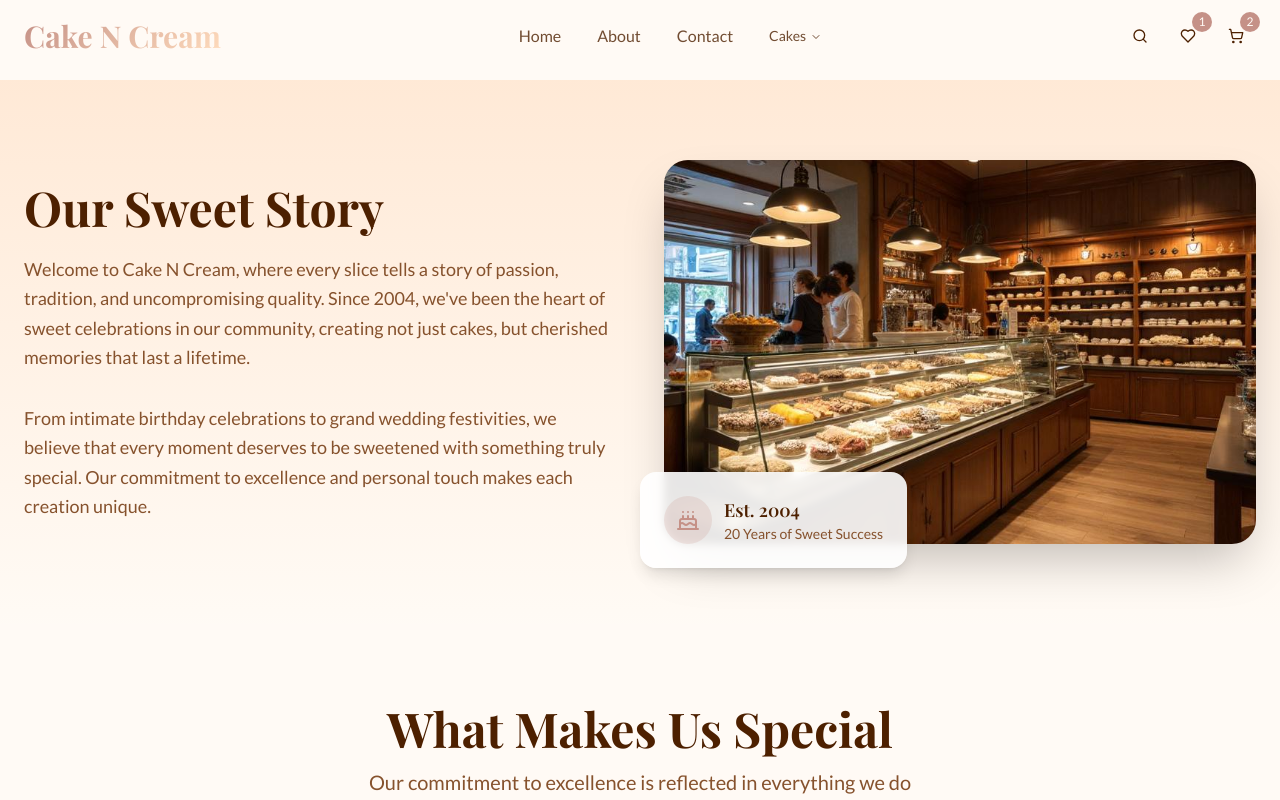
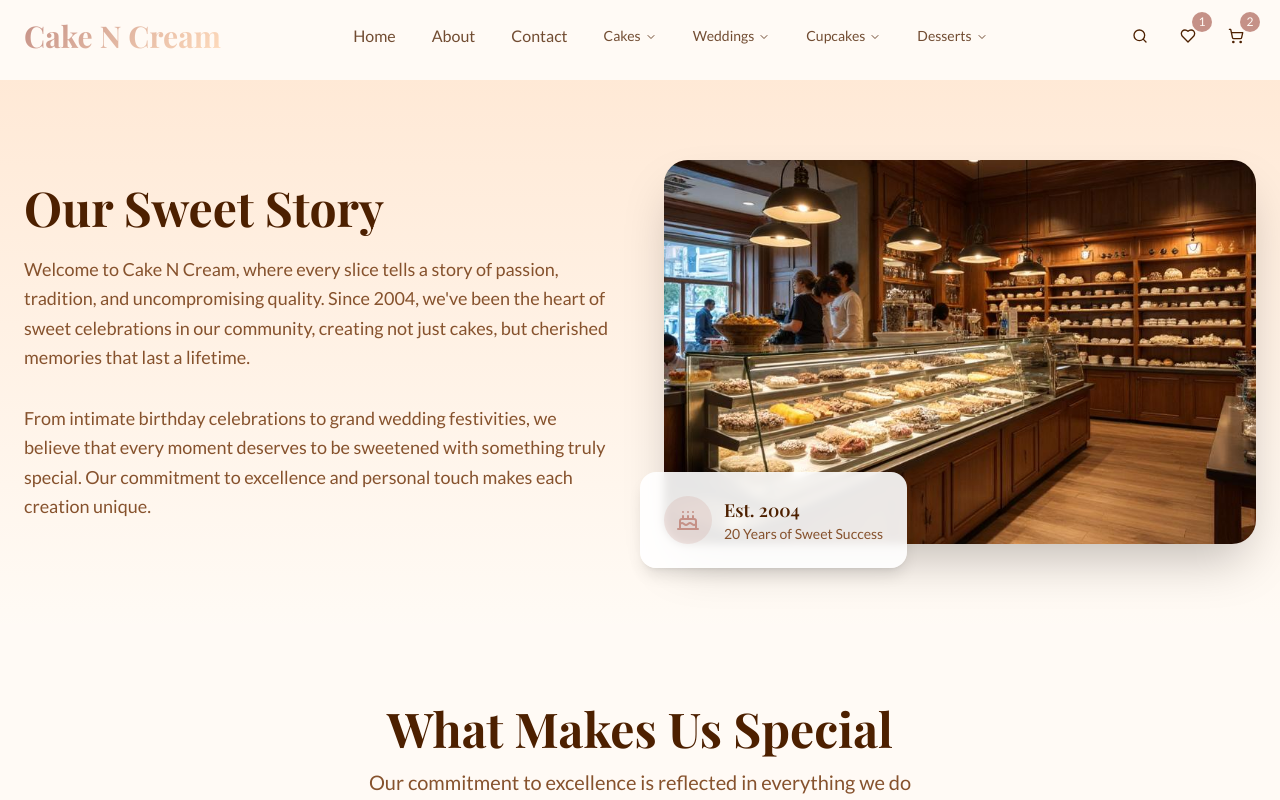
Before and after one commit to Yashrxx/cream-dreams-bakery-site, a React (Vite) app: page /about in a window 1280 px wide. Shown: the top 800 px of the page. Built offline with nearby package versions, Linux system fonts and the light colour scheme.

Commit message:
new changes

```diff
--- a/src/components/FloatingNav.tsx
+++ b/src/components/FloatingNav.tsx
@@ -148,30 +148,30 @@ const FloatingNav = ({
         { name: 'Wedding Cakes', description: 'Elegant celebration cakes starting from $200', to: '/products?category=wedding-cakes' },
       ]
     },
-    // weddings: {
-    //   title: 'Weddings',
-    //   items: [
-    //     { name: 'Two-Tier Cakes', description: 'Sizes: 6"& 4", 7"& 5", 8"& 6" - Starting from $150', to: '/products?category=two-tier' },
-    //     { name: 'Three-Tier Cakes', description: 'Sizes: 8",6",4" and 9",7",5" - Starting from $250', to: '/products?category=three-tier' },
-    //     { name: 'Wedding Favors', description: 'Personalized treats starting from $3 each', to: '/products?category=wedding-favors' },
-    //   ]
-    // },
-    // cupcakes: {
-    //   title: 'Cupcakes',
-    //   items: [
-    //     { name: 'Pack of 6, 8, or 12', description: 'Minimum order of 6 - Starting from $24', to: '/products?category=cupcake-packs' },
-    //     { name: 'Mini Cupcakes', description: 'Minimum order of 12 - Starting from $30', to: '/products?category=mini-cupcakes' },
-    //   ]
-    // },
-    // desserts: {
-    //   title: 'Desserts',
-    //   items: [
-    //     { name: 'Brownies', description: 'Rich chocolate brownies starting from $3 each', to: '/products?category=brownies' },
-    //     { name: 'Macarons', description: 'French macarons starting from $2.50 each', to: '/products?category=macarons' },
-    //     { name: 'Eclairs', description: 'Cream-filled eclairs starting from $4 each', to: '/products?category=eclairs' },
-    //     { name: 'Cake Jars', description: 'Individual layered desserts starting from $8', to: '/products?category=cake-jars' },
-    //   ]
-    // }
+    weddings: {
+      title: 'Weddings',
+      items: [
+        { name: 'Two-Tier Cakes', description: 'Sizes: 6"& 4", 7"& 5", 8"& 6" - Starting from $150', to: '/products?category=two-tier' },
+        { name: 'Three-Tier Cakes', description: 'Sizes: 8",6",4" and 9",7",5" - Starting from $250', to: '/products?category=three-tier' },
+        { name: 'Wedding Favors', description: 'Personalized treats starting from $3 each', to: '/products?category=wedding-favors' },
+      ]
+    },
+    cupcakes: {
+      title: 'Cupcakes',
+      items: [
+        { name: 'Pack of 6, 8, or 12', description: 'Minimum order of 6 - Starting from $24', to: '/products?category=cupcake-packs' },
+        { name: 'Mini Cupcakes', description: 'Minimum order of 12 - Starting from $30', to: '/products?category=mini-cupcakes' },
+      ]
+    },
+    desserts: {
+      title: 'Desserts',
+      items: [
+        { name: 'Brownies', description: 'Rich chocolate brownies starting from $3 each', to: '/products?category=brownies' },
+        { name: 'Macarons', description: 'French macarons starting from $2.50 each', to: '/products?category=macarons' },
+        { name: 'Eclairs', description: 'Cream-filled eclairs starting from $4 each', to: '/products?category=eclairs' },
+        { name: 'Cake Jars', description: 'Individual layered desserts starting from $8', to: '/products?category=cake-jars' },
+      ]
+    }
   };
 
   return (
```
